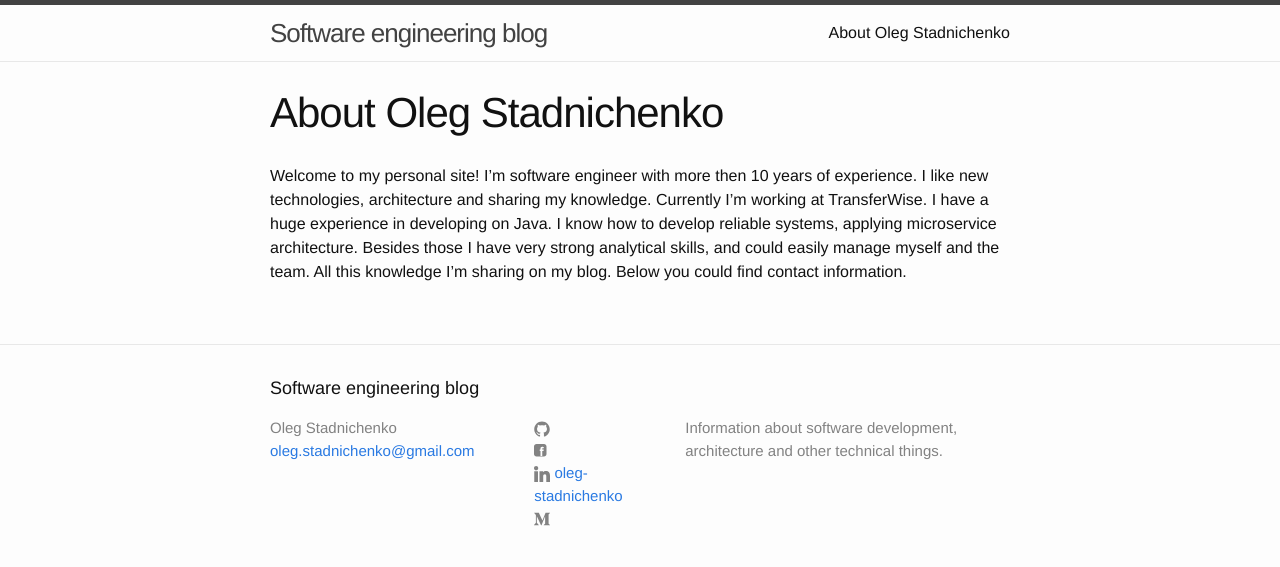
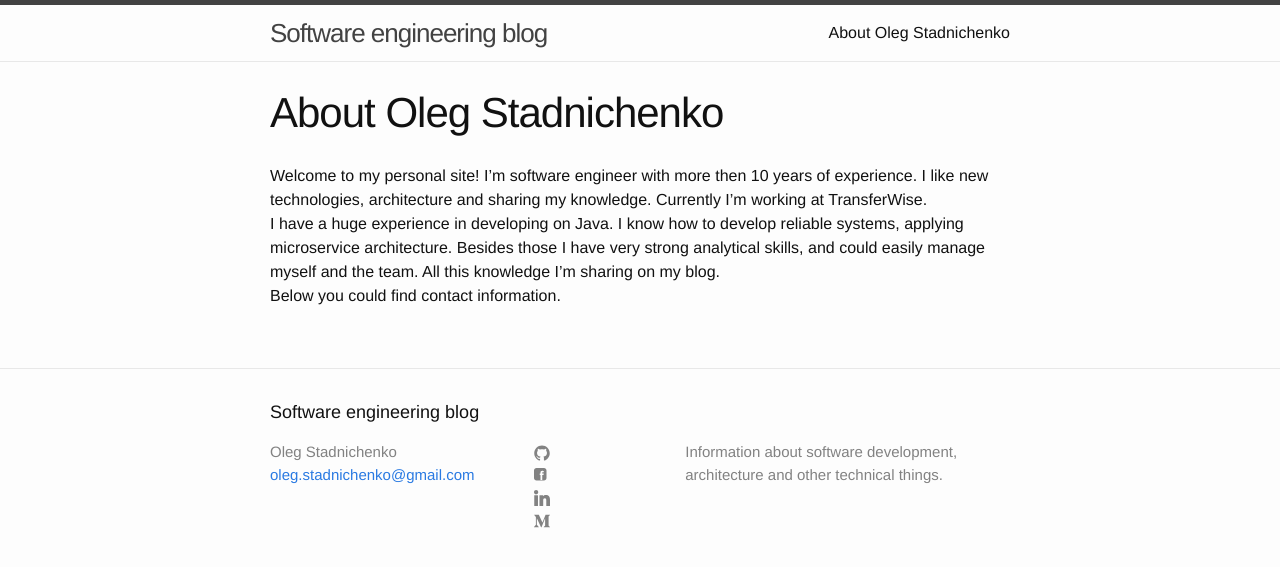
Before and after one commit to oleg-sta/site, a Jekyll site: the page built from about.md, in a window 1280 px wide. Shown: the top 567 px of the page. Built offline with Jekyll 4.4.1, drawn with Linux system fonts in a browser that asks for light colours.

Commit message:
little fixing

```diff
--- a/_includes/footer.html
+++ b/_includes/footer.html
@@ -22,7 +22,6 @@
                                 <path fill="#828282" d="M7.999,0.431c-4.285,0-7.76,3.474-7.76,7.761 c0,3.428,2.223,6.337,5.307,7.363c0.388,0.071,0.53-0.168,0.53-0.374c0-0.184-0.007-0.672-0.01-1.32 c-2.159,0.469-2.614-1.04-2.614-1.04c-0.353-0.896-0.862-1.135-0.862-1.135c-0.705-0.481,0.053-0.472,0.053-0.472 c0.779,0.055,1.189,0.8,1.189,0.8c0.692,1.186,1.816,0.843,2.258,0.645c0.071-0.502,0.271-0.843,0.493-1.037 C4.86,11.425,3.049,10.76,3.049,7.786c0-0.847,0.302-1.54,0.799-2.082C3.768,5.507,3.501,4.718,3.924,3.65 c0,0,0.652-0.209,2.134,0.796C6.677,4.273,7.34,4.187,8,4.184c0.659,0.003,1.323,0.089,1.943,0.261 c1.482-1.004,2.132-0.796,2.132-0.796c0.423,1.068,0.157,1.857,0.077,2.054c0.497,0.542,0.798,1.235,0.798,2.082 c0,2.981-1.814,3.637-3.543,3.829c0.279,0.24,0.527,0.713,0.527,1.437c0,1.037-0.01,1.874-0.01,2.129 c0,0.208,0.14,0.449,0.534,0.373c3.081-1.028,5.302-3.935,5.302-7.362C15.76,3.906,12.285,0.431,7.999,0.431z"/>
                               </svg>
                             </span>
-<!--                            <span class="username">{{ site.github_username }}</span>-->
                         </a>
                     </li>
                     {% endif %}
@@ -35,7 +34,6 @@
                                 <path d="M40,0H10C4.486,0,0,4.486,0,10v30c0,5.514,4.486,10,10,10h30c5.514,0,10-4.486,10-10V10C50,4.486,45.514,0,40,0z M39,17h-3 c-2.145,0-3,0.504-3,2v3h6l-1,6h-5v20h-7V28h-3v-6h3v-3c0-4.677,1.581-8,7-8c2.902,0,6,1,6,1V17z"/>
                               </svg>
                             </span>
-<!--                            <span class="username">{{ site.facebook_username }}</span>-->
                         </a>
                     </li>
                     {% endif %}
@@ -55,7 +53,6 @@
 	                            	C310,145.43,300.549,94.761,230.454,94.761z"/>
                               </svg>
                             </span>
-                            <span class="username">{{ site.linkedin_username }}</span>
                         </a>
                     </li>
                     {% endif %}
@@ -68,7 +65,6 @@
                                 <path d="m22.085 4.733 1.915-1.832v-.401h-6.634l-4.728 11.768-5.379-11.768h-6.956v.401l2.237 2.693c.218.199.332.49.303.783v10.583c.069.381-.055.773-.323 1.05l-2.52 3.054v.396h7.145v-.401l-2.52-3.049c-.273-.278-.402-.663-.347-1.05v-9.154l6.272 13.659h.729l5.393-13.659v10.881c0 .287 0 .346-.188.534l-1.94 1.877v.402h9.412v-.401l-1.87-1.831c-.164-.124-.249-.332-.214-.534v-13.467c-.035-.203.049-.411.213-.534z" fill="#212121"/>
                               </svg>
                             </span>
-<!--                            <span class="username">{{ site.medium_username }}</span>-->
                         </a>
                     </li>
                     {% endif %}
@@ -82,7 +78,6 @@
                                 c-0.632,0.375-1.332,0.647-2.076,0.793c-0.596-0.636-1.446-1.033-2.387-1.033c-1.806,0-3.27,1.464-3.27,3.27 c0,0.256,0.029,0.506,0.085,0.745C5.163,5.404,2.753,4.102,1.14,2.124C0.859,2.607,0.698,3.168,0.698,3.767 c0,1.134,0.577,2.135,1.455,2.722C1.616,6.472,1.112,6.325,0.671,6.08c0,0.014,0,0.027,0,0.041c0,1.584,1.127,2.906,2.623,3.206 C3.02,9.402,2.731,9.442,2.433,9.442c-0.211,0-0.416-0.021-0.615-0.059c0.416,1.299,1.624,2.245,3.055,2.271 c-1.119,0.877-2.529,1.4-4.061,1.4c-0.264,0-0.524-0.015-0.78-0.046c1.447,0.928,3.166,1.469,5.013,1.469 c6.015,0,9.304-4.983,9.304-9.304c0-0.142-0.003-0.283-0.009-0.423C14.976,4.29,15.531,3.714,15.969,3.058z"/>
                               </svg>
                             </span>
-<!--                            <span class="username">{{ site.twitter_username }}</span>-->
                         </a>
                     </li>
                     {% endif %}
--- a/about.md
+++ b/about.md
@@ -5,6 +5,6 @@ permalink: /about/
 ---
 
 Welcome to my personal site! I'm software engineer with more then 10 years of experience. I like new technologies, architecture and sharing my knowledge.
-Currently I'm working at TransferWise.
-I have a huge experience in developing on Java. I know how to develop reliable systems, applying microservice architecture. Besides those I have very strong analytical skills, and could easily manage myself and the team. All this knowledge I'm sharing on my blog.
+Currently I'm working at TransferWise.<br/>
+I have a huge experience in developing on Java. I know how to develop reliable systems, applying microservice architecture. Besides those I have very strong analytical skills, and could easily manage myself and the team. All this knowledge I'm sharing on my blog.<br/>
 Below you could find contact information.
```
